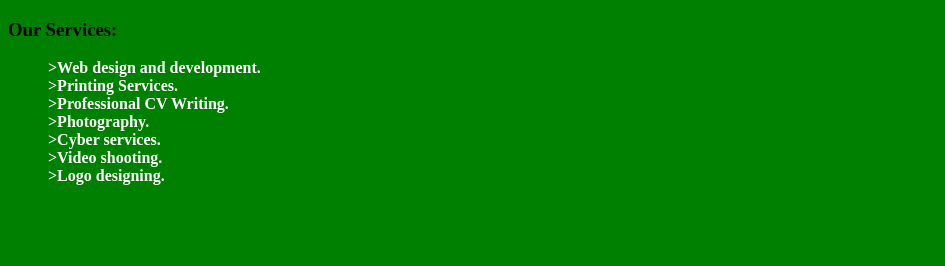
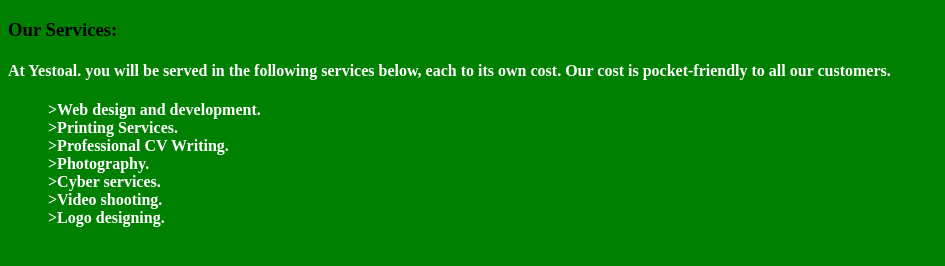
Before and after one commit to Rodgers5/yestoal., a plain HTML site: page services.html in a window 1280 px wide. Shown: the whole page, without its empty margins (0-945 px from the left). Drawn offline with Linux system fonts and the light colour scheme.

Commit message:
https://github.com/Rodgers5/yestoal..git

```diff
--- a/services.html
+++ b/services.html
@@ -15,6 +15,7 @@
 <body>
 
     <h3 style="color: black"><b>Our Services:</b></h3>
+    <h4>At <b>Yestoal.</b> you will be served in the following services below, each to its own cost. Our cost is pocket-friendly to all our customers.</h4>
     <ul style="list-style-type: none;">
     <li><b>>Web design and development.</b></li>
     <li><b>>Printing Services.</b></li>
```
